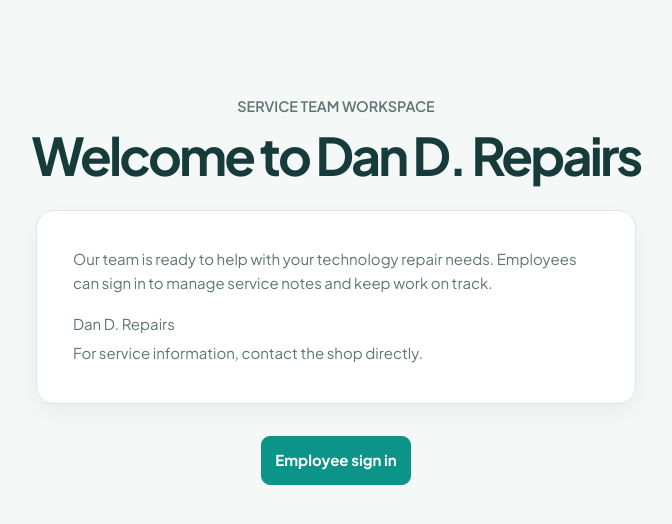
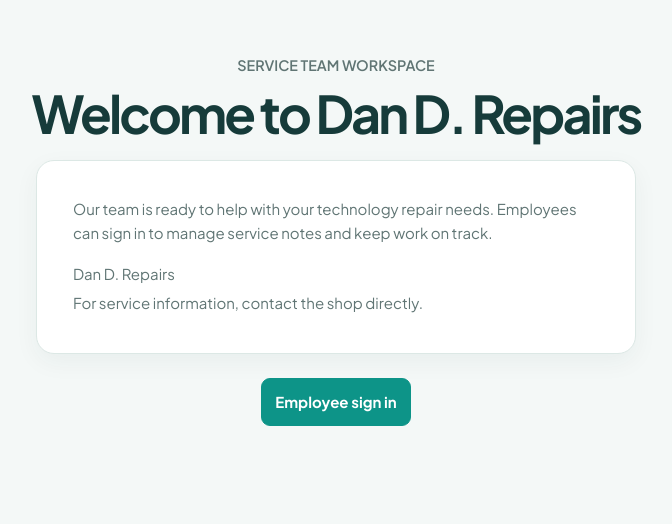
Before and after one commit to M7md-atef/technotes, a React (Vite) app: page / in a window 1280 px wide. Shown: the part 110-634 px from the top of the page, without its empty margins (304-976 px from the left). Built offline with nearby package versions, Linux system fonts and the light colour scheme.

Commit message:
Refactor CSS for improved layout consistency and responsiveness; adjust heights, paddings, and margins across various components

```diff
--- a/src/index.css
+++ b/src/index.css
@@ -66,6 +66,11 @@
   --shadow-card: 0 8px 24px rgb(0 0 0 / 20%);
 }
 
+html, body, #root {
+  height: 100%;
+  margin: 0;
+}
+
 * {
   box-sizing: border-box;
 }
@@ -78,6 +83,7 @@ body {
   color: var(--color-foreground);
   font-size: 15px;
   line-height: 1.6;
+  overflow: hidden;
 }
 
 input,
@@ -188,15 +194,15 @@ a:hover {
 
 /* Public pages */
 .public {
-  width: min(100% - 2rem, 1080px);
-  min-height: 100vh;
+  width: min(100%, 1080px);
+  min-height: calc(100vh - 110px);
   margin: 0 auto;
-  padding: clamp(2rem, 7vw, 5.5rem) 0;
+  padding: 1.4rem 1rem 0.75rem;
   display: flex;
   flex-direction: column;
   align-items: center;
   justify-content: center;
-  gap: 1.5rem;
+  gap: 1rem;
 }
 
 .public > header {
@@ -254,11 +260,11 @@ a:hover {
 .welcome {
   width: min(100%, 1100px);
   margin: 0 auto;
-  padding: clamp(1.5rem, 5vw, 3.5rem) 0;
+  padding: 1.5rem 0 0.5rem;
 }
 
 .welcome__date {
-  margin: 0 0 0.5rem;
+  margin: 0 0 0.45rem;
   color: var(--color-muted);
   font-size: 0.9rem;
   font-weight: 600;
@@ -266,13 +272,13 @@ a:hover {
 
 .welcome h1 {
   margin: 0;
-  font-size: clamp(2rem, 5vw, 3rem);
-  line-height: 1.2;
+  font-size: clamp(2rem, 4vw, 3.2rem);
+  line-height: 1.1;
   letter-spacing: -0.05em;
 }
 
 .welcome__intro {
-  margin: 0.75rem 0 2rem;
+  margin: 0.5rem 0 1.25rem;
   color: var(--color-muted);
 }
 
@@ -283,13 +289,13 @@ a:hover {
 }
 
 .welcome__card {
-  min-height: 205px;
-  padding: 1.25rem;
+  min-height: 170px;
+  padding: 1.1rem 1rem 1rem;
   display: flex;
   flex-direction: column;
   align-items: flex-start;
   justify-content: flex-start;
-  gap: 0.65rem;
+  gap: 0.55rem;
   border: 1px solid var(--color-border);
   border-radius: 14px;
   background: var(--color-surface);
@@ -340,7 +346,7 @@ a:hover {
 
 .dash-header__container {
   width: min(100% - 2rem, 1200px);
-  min-height: 72px;
+  min-height: 62px;
   margin: 0 auto;
   display: grid;
   grid-template-columns: minmax(0, 1fr) auto minmax(0, 1fr);
@@ -399,9 +405,9 @@ a:hover {
 
 .dash-container {
   width: min(100% - 2rem, 1200px);
-  min-height: calc(100vh - 140px);
+  min-height: calc(100vh - 150px);
   margin: 0 auto;
-  padding: clamp(1.5rem, 4vw, 3rem) 0;
+  padding: 1.2rem 0 0.75rem;
   flex: 1;
 }
 
@@ -418,7 +424,7 @@ a:hover {
 }
 
 .dash-footer {
-  min-height: 64px;
+  min-height: 52px;
   padding: 0 max(1rem, calc((100% - 1200px) / 2));
   display: flex;
   align-items: center;
```
